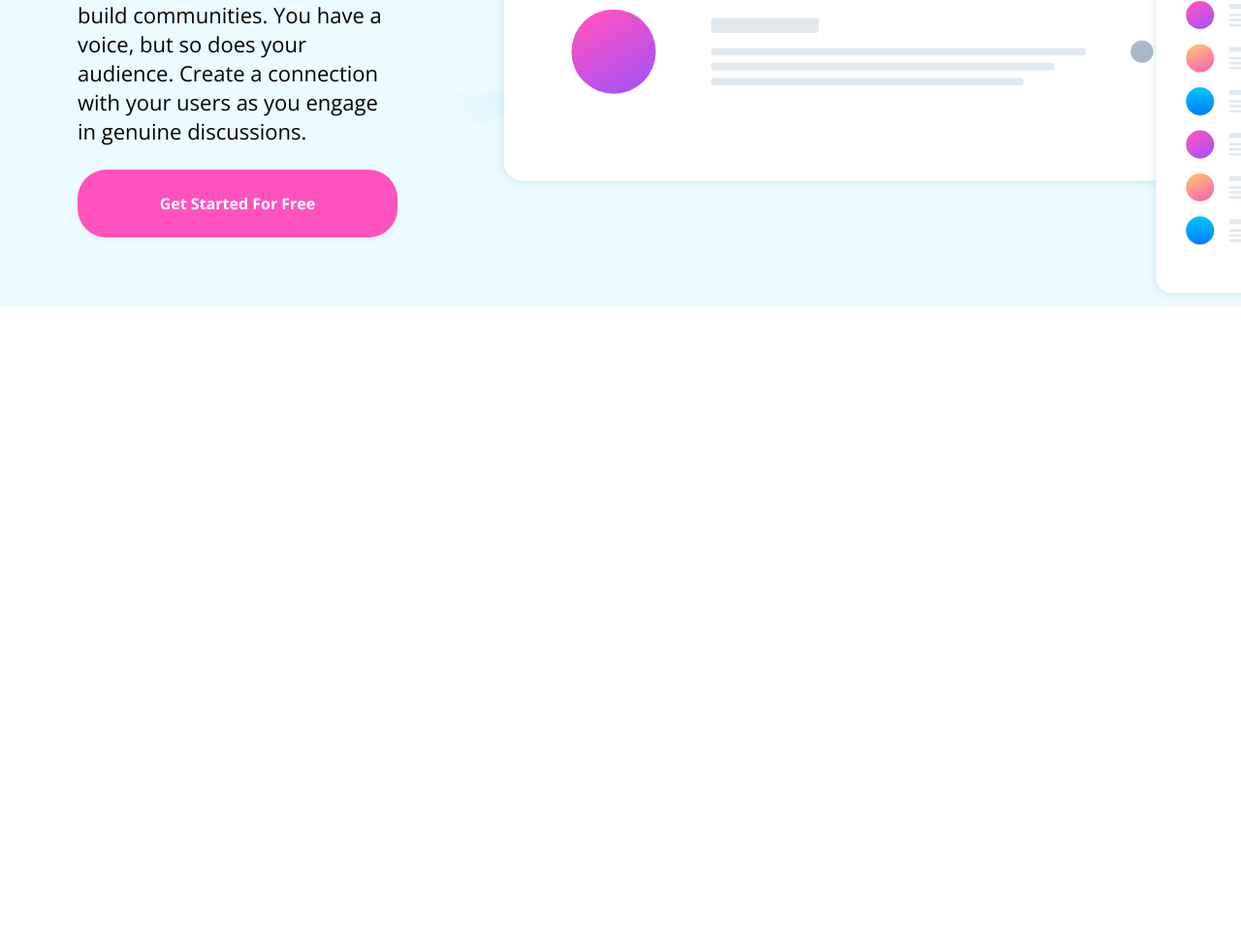
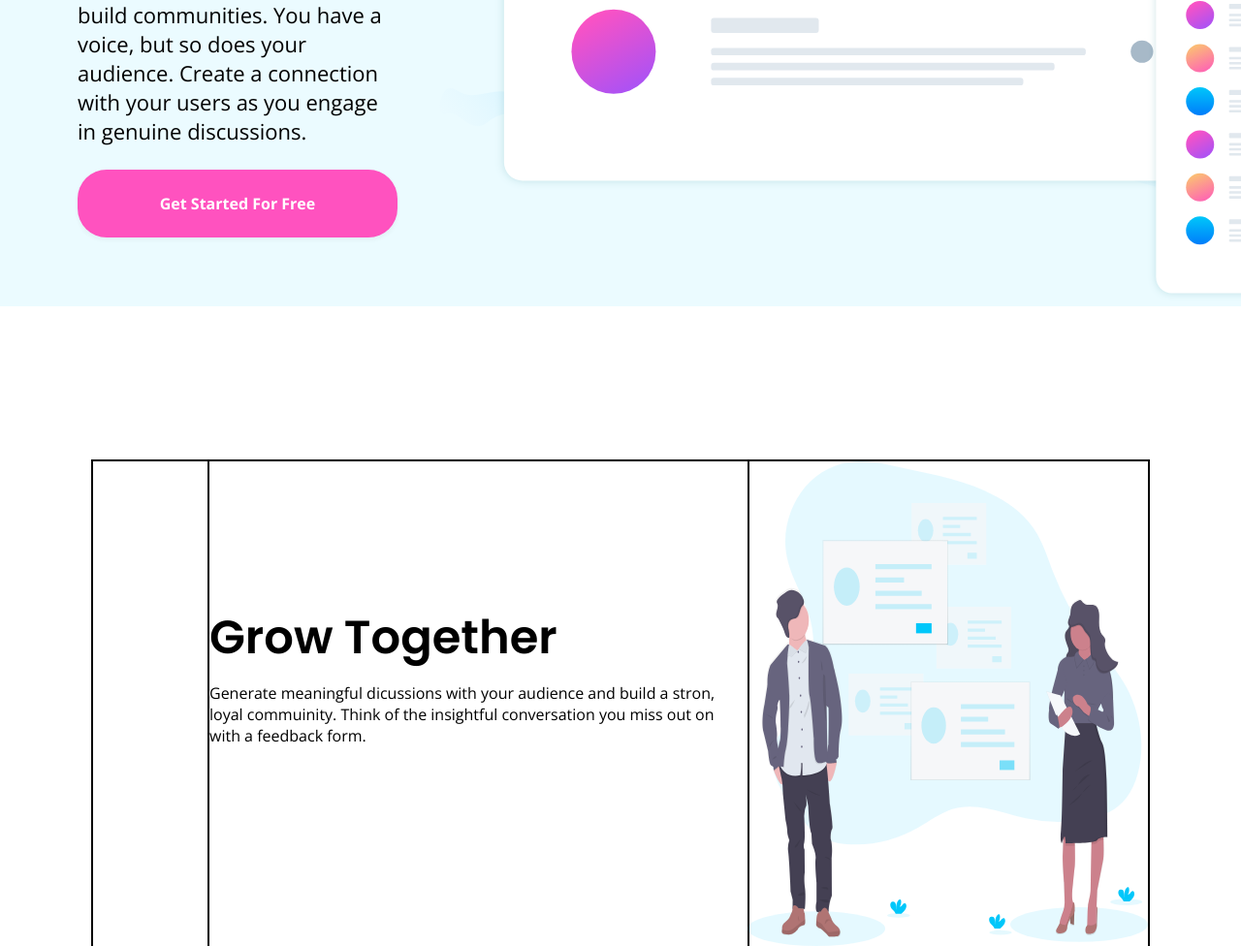
Before and after one commit to ahkeee/huddle-landing-page, a plain HTML site: page index.html in a window 1280 px wide. Shown: the part 603-1579 px from the top of the page at 97% size. Before the commit the page ends 919 px from the top, so only its background shows below. Drawn offline with nearby package versions, Linux system fonts and the light colour scheme.

Commit message:
add contents and styles for subsections

```diff
--- a/index.html
+++ b/index.html
@@ -22,14 +22,14 @@
                 </div>
             </div>
         </div>
-        <!-- <div class="main-subcontainer">
+        <div class="main-subcontainer">
             <div class="subcontainer1">
-                <div class="inner-subcontainer">
+                <div class="inner-subcontainer1">
                     <div class="header-subcontainer">Grow Together</div>
                     <div class="para-subcontainer">Generate meaningful dicussions with your audience and build a stron, loyal commuinity. Think of the insightful conversation you miss out on with a feedback form.</div>
                 </div>
                 <img src="./images/illustration-grow-together.svg" alt="grow together image">
-            </div>
+            <!-- </div>
             <div class="subcontainer2">
                 <img src="./images/illustration-flowing-conversation.svg" alt="group of people conversation">
                 <div class="inner-subcontainer">
@@ -43,7 +43,7 @@
                     <div class="para-subcontainer">It takes no time at all to integrate Huddle with your app's authentication solution. This means, once signed in to your app, your users can start chatting immediately.</div>
                 </div>
                 <img src="./images/illustration-your-users.svg" alt="users of technology">
-            </div>
-        </div> -->
+            </div> -->
+        </div>
     </body>
 </html>
--- a/style.css
+++ b/style.css
@@ -40,8 +40,8 @@ body {
 
 .btn-tryit {
     /* outline: 1px solid #000; */
-    padding: 10px 60px 10px 60px;
-    border-radius: 20px;
+    padding: 20px 70px 20px 70px;
+    border-radius: 30px;
     box-shadow: rgba(0, 0, 0, 0.35) 0px 5px 15px;
     font-weight: 700;
     background-color: #fff;
@@ -105,3 +105,42 @@ body {
     /* outline: 5px solid #000; */
     margin-left: 100px;
 }
+
+/* for main sub container */
+
+.main-subcontainer {
+    display: flex;
+    flex-direction: column;
+    align-items: center;
+}
+
+/* for the 3 subcontainer */
+
+.subcontainer1 {
+    outline: 2px solid #000;
+    display: flex;
+    justify-content: space-between;
+    width: 85%;
+    height: 500px;
+    margin-top: 160px;
+}
+
+.inner-subcontainer1 {
+    outline: 2px solid #000;
+    display: flex;
+    flex-direction: column;
+    justify-content: center;
+    margin-left: 120px;
+    padding-bottom: 60px;
+}
+
+.header-subcontainer {
+    font-family: 'Poppins', sans-serif;
+    font-size: 3rem;
+    margin-bottom: 10px;
+}
+
+.subcontainer1 img{
+    width: 38%;
+}
+/* continue for subcontainer details in font size of para and positioning */
```
